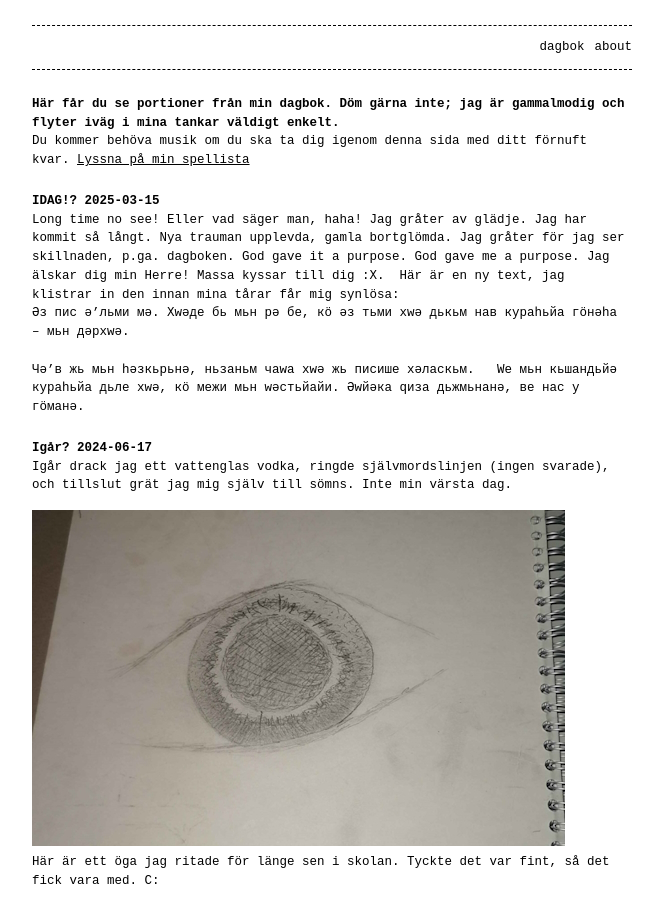
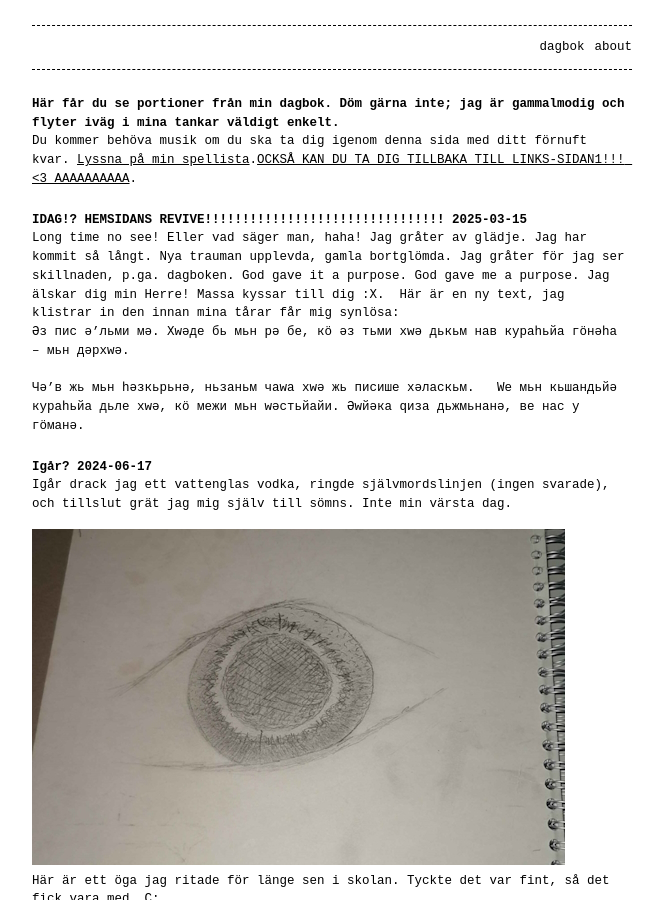
Before and after one commit to ronim-efrin/kitab, a Jekyll site: the page built from index.md, in a window 1280 px wide and 900 px high. Shown: the whole window, without its empty margins (308-971 px from the left). Built offline with Jekyll 4.4.1, drawn with Linux system fonts in a browser that asks for light colours.

Commit message:
Update index.md

```diff
--- a/index.md
+++ b/index.md
@@ -4,9 +4,9 @@ layout: home
 permalink: /
 ---
 # Här får du se portioner från min dagbok. Döm gärna inte; jag är gammalmodig och flyter iväg i mina tankar väldigt enkelt.
-Du kommer behöva musik om du ska ta dig igenom denna sida med ditt förnuft kvar. [Lyssna på min spellista](https://music.youtube.com/playlist?list=PLS-abqU6QBvgYYGYxbqw-UFybw5b818G0)
+Du kommer behöva musik om du ska ta dig igenom denna sida med ditt förnuft kvar. [Lyssna på min spellista](https://music.youtube.com/playlist?list=PLS-abqU6QBvgYYGYxbqw-UFybw5b818G0).[OCKSÅ KAN DU TA DIG TILLBAKA TILL LINKS-SIDAN1!!! <3 AAAAAAAAAA](https://ronim-efrin.github.io/).
 
-## IDAG!? 2025-03-15
+## IDAG!? HEMSIDANS REVIVE!!!!!!!!!!!!!!!!!!!!!!!!!!!!!!!! 2025-03-15
 Long time no see! Eller vad säger man, haha! Jag gråter av glädje. Jag har kommit så långt. Nya trauman upplevda, gamla bortglömda. Jag gråter för jag ser skillnaden, p.ga. dagboken. God gave it a purpose. God gave me a purpose. Jag älskar dig min Herre! Massa kyssar till dig :X.  Här är en ny text, jag klistrar in den innan mina tårar får mig synlösa:
 Әз пис ә’льми мә. Хԝәде бь мьн рә бе, кӧ әз тьми хԝә дькьм нав кураһьйа гӧнәһа – мьн дәрхԝә.
 Чә'в жь мьн һәзкьрьнә, ньзаньм чаԝа хԝә жь писише хәласкьм.   Ԝе мьн кьшандьйә кураһьйа дьле хԝә, кӧ межи мьн ԝәстьйайи. Әԝйәка ԛиза дьжмьнанә, ве нас у гӧманә.
```
